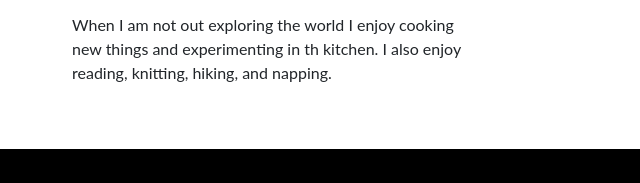
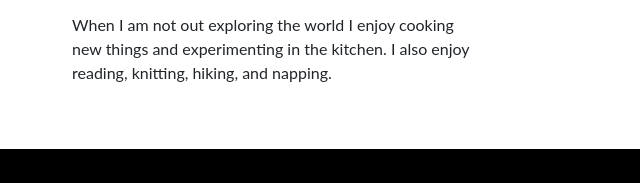
Before and after one commit to madelynkate/landmesser.github.io, a plain HTML site: page index.html in a window 1280 px wide. Shown: the part 3794-3977 px from the top of the page, 640-1280 px from the left. Drawn offline with Linux system fonts and the light colour scheme.

Commit message:
fixed typo

```diff
--- a/index.html
+++ b/index.html
@@ -145,7 +145,7 @@
                                     <h2 class="display-4">About me </h2>
                                     <p>I really enjoy traveling and experiencing new clutures and places. A new of my favorites have been Hawaii, Alaska, Portugal, and Paris. I've been to a lot of the national parks out west, incluidng: Grand Canyon National Park, Zion National Park, Bryce Caynon National Park and several others. </p>
 
-                                    <p>When I am not out exploring the world I enjoy cooking new things and experimenting in th kitchen. I also enjoy reading, knitting, hiking, and napping.</p>
+                                    <p>When I am not out exploring the world I enjoy cooking new things and experimenting in the kitchen. I also enjoy reading, knitting, hiking, and napping.</p>
 
                                 </div>
                             </div>
```
Also changed, not shown: 1 other file.
